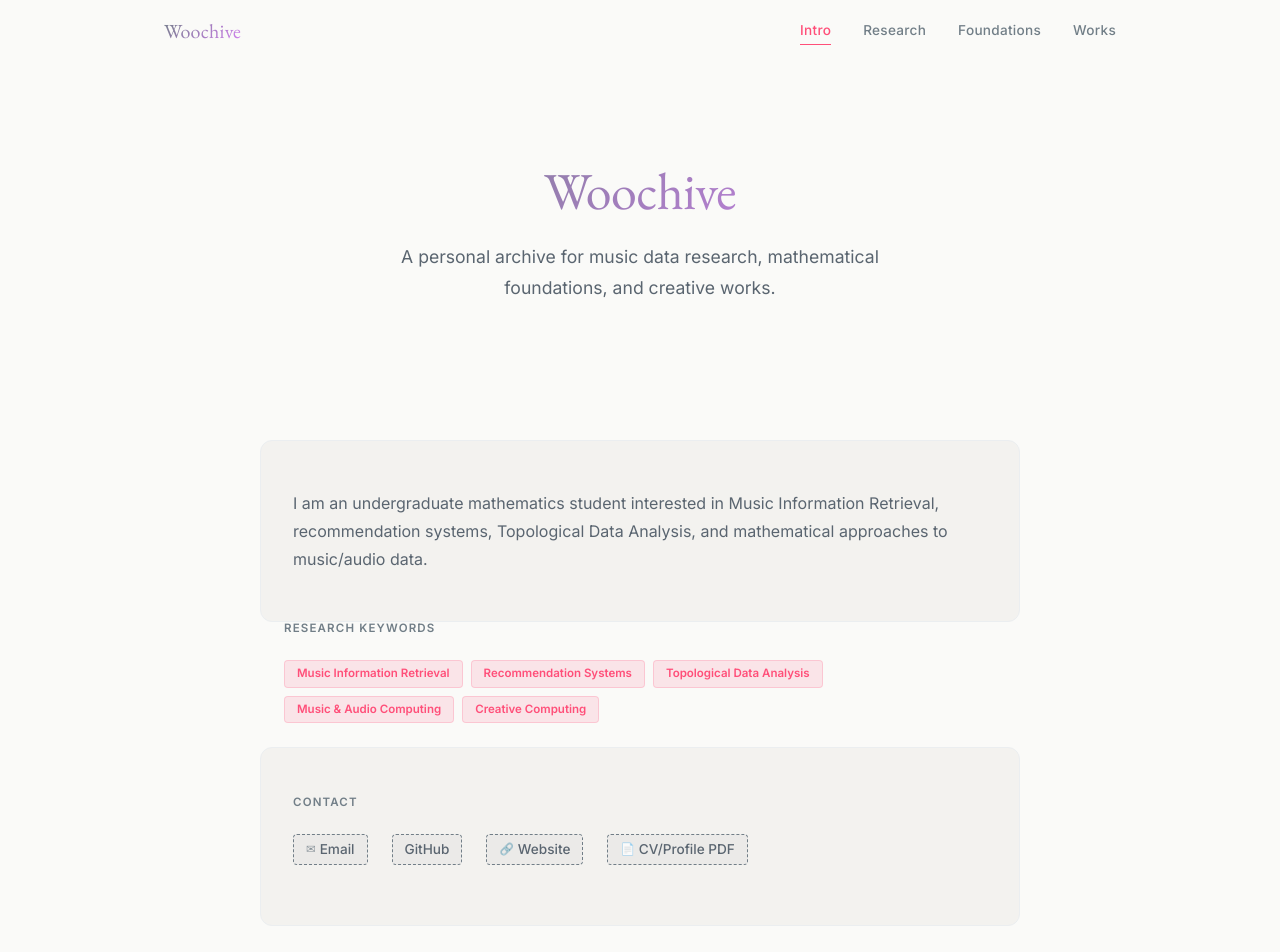
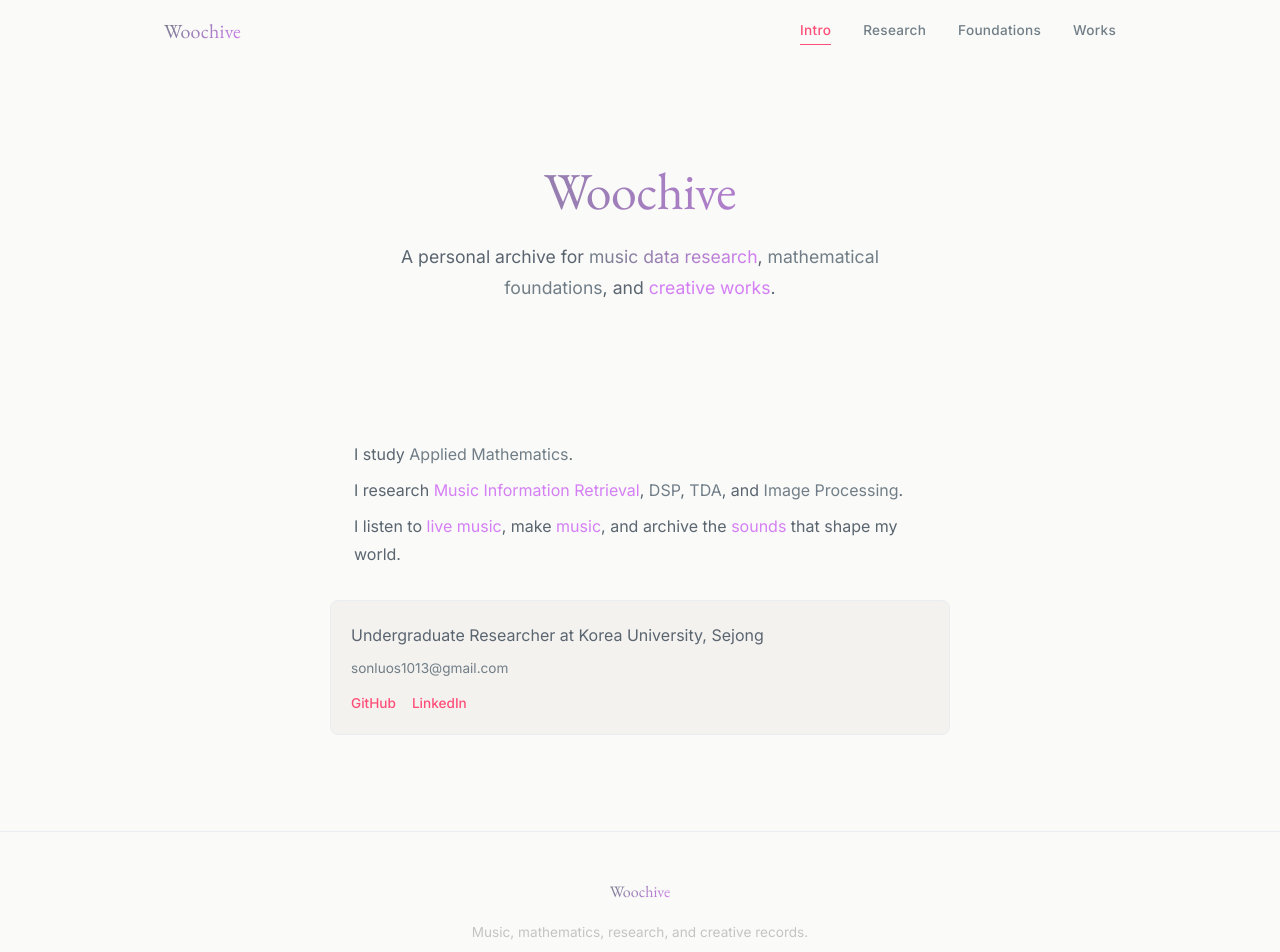
Before and after one commit to sonluos/woochive, a React (Vite) app: page / in a window 1280 px wide. Shown: the top 952 px of the page. Built offline with nearby package versions, Linux system fonts and the light colour scheme.

Commit message:
feat: refactor Intro section with gradient title, bio block, and InfoCard

```diff
--- /dev/null
+++ b/src/components/InfoCard.tsx
@@ -0,0 +1,25 @@
+import type { InfoCardData } from '../types/archive';
+
+interface InfoCardProps extends InfoCardData {}
+
+export default function InfoCard({ affiliation, email, links }: InfoCardProps) {
+  return (
+    <div className="info-card">
+      <p className="info-card__affiliation">{affiliation}</p>
+      <p className="info-card__email">{email}</p>
+      <div className="info-card__links">
+        {links.map((link) => (
+          <a
+            key={link.label}
+            className="info-card__link"
+            href={link.href}
+            target="_blank"
+            rel="noopener noreferrer"
+          >
+            {link.label}
+          </a>
+        ))}
+      </div>
+    </div>
+  );
+}
--- a/src/data/intro.ts
+++ b/src/data/intro.ts
@@ -1,23 +1,38 @@
-import type { IntroData, ContactLink } from '../types/archive';
-
-const contact: ContactLink[] = [
-  { kind: 'email', label: 'Email' },
-  { kind: 'github', label: 'GitHub' },
-  { kind: 'website', label: 'Website' },
-  { kind: 'cv', label: 'CV/Profile PDF' },
-];
+import type { IntroData } from '../types/archive';
 
 export const introData: IntroData = {
   title: 'Woochive',
   subtitle:
     'A personal archive for music data research, mathematical foundations, and creative works.',
-  bio: 'I am an undergraduate mathematics student interested in Music Information Retrieval, recommendation systems, Topological Data Analysis, and mathematical approaches to music/audio data.',
-  keywords: [
-    'Music Information Retrieval',
-    'Recommendation Systems',
-    'Topological Data Analysis',
-    'Music & Audio Computing',
-    'Creative Computing',
+  bio: [
+    {
+      text: 'I study Applied Mathematics.',
+      highlights: [{ phrase: 'Applied Mathematics', color: 'gray' }],
+    },
+    {
+      text: 'I research Music Information Retrieval, DSP, TDA, and Image Processing.',
+      highlights: [
+        { phrase: 'Music Information Retrieval', color: 'purple' },
+        { phrase: 'DSP', color: 'gray' },
+        { phrase: 'TDA', color: 'gray' },
+        { phrase: 'Image Processing', color: 'gray' },
+      ],
+    },
+    {
+      text: 'I listen to live music, make music, and archive the sounds that shape my world.',
+      highlights: [
+        { phrase: 'live music', color: 'purple' },
+        { phrase: 'music', color: 'purple' },
+        { phrase: 'sounds', color: 'purple' },
+      ],
+    },
   ],
-  contact,
+  infoCard: {
+    affiliation: 'Undergraduate Researcher at Korea University, Sejong',
+    email: 'sonluos1013@gmail.com',
+    links: [
+      { label: 'GitHub', href: 'https://github.com/sonluos' },
+      { label: 'LinkedIn', href: 'https://www.linkedin.com/in/woojin-son-541705267' },
+    ],
+  },
 };
--- a/src/pages/Home.css
+++ b/src/pages/Home.css
@@ -21,7 +21,7 @@
   font-family: var(--font-serif);
   font-size: clamp(2.8rem, 6vw, var(--text-4xl));
   font-weight: var(--weight-normal);
-  background: var(--gradient-brand);
+  background: var(--gradient-title);
   -webkit-background-clip: text;
   -webkit-text-fill-color: transparent;
   background-clip: text;
@@ -37,120 +37,106 @@
   line-height: var(--leading-relaxed);
 }
 
-.intro__nav-links {
-  display: flex;
-  gap: var(--sp-6);
-  flex-wrap: wrap;
-  justify-content: center;
+/* Highlight utility classes */
+.highlight--gray { color: #717E87; }
+.highlight--purple { color: #D57FF4; }
+.highlight--gradient {
+  background: linear-gradient(90deg, #717E87 0%, #D57FF4 100%);
+  -webkit-background-clip: text;
+  -webkit-text-fill-color: transparent;
+  background-clip: text;
 }
 
-.intro__nav-link {
-  font-size: var(--text-sm);
-  font-weight: var(--weight-medium);
-  color: var(--ink-muted);
-  text-decoration: none;
-  letter-spacing: 0.02em;
-  transition: color var(--ease);
-}
-.intro__nav-link:hover { color: var(--accent-hot); }
-
-/* About */
-.intro__about {
-  padding: var(--sp-12) var(--sp-8);
+/* Bio block */
+.intro__bio {
   margin-top: var(--sp-10);
-  background: var(--paper-2);
-  border-radius: var(--r-lg);
-  border: 1px solid var(--border-soft);
+  max-width: 38.75rem;
+  margin-left: auto;
+  margin-right: auto;
 }
 
-.intro__about-text {
-  display: flex;
-  flex-direction: column;
-  gap: var(--sp-4);
-  max-width: 38.75rem;
-}
-
-.intro__about-text p {
+.intro__bio-line {
+  font-family: var(--font-sans);
   font-size: var(--text-base);
   color: var(--ink-soft);
   line-height: var(--leading-relaxed);
+  margin-bottom: var(--sp-2);
 }
 
-.intro__about-text em {
-  font-family: var(--font-serif);
-  font-style: italic;
-  color: var(--ink);
+.intro__bio-line:last-child {
+  margin-bottom: 0;
 }
 
-/* Interests */
-.intro__interests {
-  padding: var(--sp-12) var(--sp-8);
-  margin-top: var(--sp-6);
-  background: var(--paper-2);
-  border-radius: var(--r-lg);
-  border: 1px solid var(--border-soft);
+/* Info section */
+.intro__info {
+  margin-top: var(--sp-8);
 }
 
-.intro__section-label {
-  font-family: var(--font-sans);
-  font-size: var(--text-xs);
-  font-weight: var(--weight-semibold);
-  letter-spacing: 0.1em;
-  text-transform: uppercase;
-  color: var(--ink-muted);
-  margin-bottom: var(--sp-6);
+/* InfoCard */
+.info-card {
+  background: var(--paper-2);
+  border: 1px solid var(--border-soft);
+  border-radius: var(--radius-md);
+  padding: var(--sp-5);
+  max-width: 38.75rem;
+  margin: 0 auto;
 }
 
-.intro__interest-list {
-  list-style: none;
-  display: flex;
-  flex-direction: column;
-  gap: var(--sp-3);
+.info-card__affiliation {
+  font-size: var(--text-base);
+  color: var(--ink-soft);
+  margin-bottom: var(--sp-2);
 }
 
-.intro__interest-item {
-  display: flex;
-  align-items: center;
-  gap: var(--sp-3);
-  font-size: var(--text-base);
-  color: var(--ink-soft);
-}
-
-.intro__interest-dot {
-  width: 5px;
-  height: 5px;
-  border-radius: 50%;
-  background: var(--accent-hot);
-  flex-shrink: 0;
-  opacity: 0.6;
-}
-
-/* Contact */
-.intro__contact {
-  padding: var(--sp-12) var(--sp-8);
-  margin-top: var(--sp-6);
-  background: var(--paper-2);
-  border-radius: var(--r-lg);
-  border: 1px solid var(--border-soft);
-}
-
-.intro__contact-row {
-  display: flex;
-  gap: var(--sp-6);
-  flex-wrap: wrap;
+.info-card__email {
+  font-size: var(--text-sm);
+  color: var(--ink-muted);
   margin-bottom: var(--sp-3);
 }
 
-.intro__contact-link {
-  font-size: var(--text-base);
+.info-card__links {
+  display: flex;
+  gap: var(--sp-4);
+  flex-wrap: wrap;
+}
+
+.info-card__link {
+  font-size: var(--text-sm);
+  font-weight: var(--weight-medium);
   color: var(--accent);
   text-decoration: none;
   transition: color var(--ease);
 }
-.intro__contact-link:hover { color: var(--accent-hot); }
 
-.intro__contact-note {
-  font-size: var(--text-sm);
-  color: var(--ink-muted);
-  margin-top: var(--sp-2);
+.info-card__link:hover {
+  color: var(--accent-hot);
 }
+
+/* Responsive: mobile adjustments */
+@media (max-width: 768px) {
+  .intro__hero {
+    padding-top: var(--sp-16);
+    padding-bottom: var(--sp-10);
+  }
+
+  .intro__title {
+    font-size: clamp(2rem, 8vw, 2.8rem);
+  }
+
+  .intro__tagline {
+    font-size: var(--text-base);
+    margin-bottom: var(--sp-6);
+  }
+
+  .intro__bio {
+    margin-top: var(--sp-6);
+  }
+
+  .intro__info {
+    margin-top: var(--sp-6);
+  }
+
+  .info-card {
+    padding: var(--sp-4);
+  }
+}
--- a/src/pages/Home.tsx
+++ b/src/pages/Home.tsx
@@ -1,48 +1,39 @@
 import { introData } from '../data/intro';
-import { TagList } from '../components/TagList';
-import { Placeholder } from '../components/Placeholder';
+import { renderHighlightedText } from '../utils/renderHighlightedText';
+import InfoCard from '../components/InfoCard';
+import type { TextHighlight } from '../types/archive';
 import './Home.css';
+
+const subtitleHighlights: TextHighlight[] = [
+  { phrase: 'music data research', color: 'gradient' },
+  { phrase: 'mathematical foundations', color: 'gray' },
+  { phrase: 'creative works', color: 'purple' },
+];
 
 export default function Home() {
   return (
     <main className="intro">
       <section className="intro__hero container">
         <h1 className="intro__title">{introData.title}</h1>
-        <p className="intro__tagline">{introData.subtitle}</p>
+        <p className="intro__tagline">
+          {renderHighlightedText(introData.subtitle, subtitleHighlights)}
+        </p>
       </section>
 
-      <section className="intro__about container">
-        <p className="intro__bio">{introData.bio}</p>
+      <section className="intro__bio container">
+        {introData.bio.map((line, index) => (
+          <p key={index} className="intro__bio-line">
+            {renderHighlightedText(line.text, line.highlights)}
+          </p>
+        ))}
       </section>
 
-      <section className="intro__keywords container">
-        <h2 className="intro__section-label">Research Keywords</h2>
-        <TagList tags={introData.keywords} />
-      </section>
-
-      <section className="intro__contact container">
-        <h2 className="intro__section-label">Contact</h2>
-        <div className="intro__contact-row">
-          {introData.contact.map((link) =>
-            link.href !== undefined ? (
-              <a
-                key={link.kind}
-                href={link.href}
-                className="intro__contact-link"
-                target={link.kind !== 'email' ? '_blank' : undefined}
-                rel={link.kind !== 'email' ? 'noopener noreferrer' : undefined}
-              >
-                {link.label}
-              </a>
-            ) : (
-              <Placeholder
-                key={link.kind}
-                label={link.label}
-                kind={link.kind === 'cv' ? 'pdf' : link.kind === 'website' ? 'link' : link.kind}
-              />
-            )
-          )}
-        </div>
+      <section className="intro__info container">
+        <InfoCard
+          affiliation={introData.infoCard.affiliation}
+          email={introData.infoCard.email}
+          links={introData.infoCard.links}
+        />
       </section>
     </main>
   );
--- a/src/styles/variables.css
+++ b/src/styles/variables.css
@@ -20,6 +20,7 @@
 
   /* Gradient for brand text */
   --gradient-brand: linear-gradient(135deg, #717E87 0%, #D57FF4 100%);
+  --gradient-title: linear-gradient(90deg, #717E87 0%, #D57FF4 100%);
 
   --border:     #dfe3e6;
   --border-soft:#ebeef0;
@@ -134,6 +135,7 @@
     --accent-hot-bg: rgba(255, 107, 143, 0.10);
 
     --gradient-brand: linear-gradient(135deg, #9aa5ad 0%, #e0a4f7 100%);
+    --gradient-title: linear-gradient(90deg, #9aa5ad 0%, #e0a4f7 100%);
 
     --border:     #2e2c28;
     --border-soft:#252320;
--- /dev/null
+++ b/src/utils/renderHighlightedText.tsx
@@ -0,0 +1,50 @@
+import type { TextHighlight } from '../types/archive';
+
+/**
+ * Renders text with highlighted phrases wrapped in styled <span> elements.
+ *
+ * Splits the input text at highlight boundaries and wraps matched phrases
+ * in <span> elements with the appropriate CSS class (highlight--gray,
+ * highlight--purple, or highlight--gradient).
+ *
+ * Edge cases:
+ * - No highlights → returns plain text string
+ * - Phrase not found in text → that highlight is skipped
+ */
+export function renderHighlightedText(
+  text: string,
+  highlights: TextHighlight[]
+): React.ReactNode {
+  if (highlights.length === 0) return text;
+
+  // Sort highlights by their position in the text
+  const sorted = [...highlights].sort(
+    (a, b) => text.indexOf(a.phrase) - text.indexOf(b.phrase)
+  );
+
+  const parts: React.ReactNode[] = [];
+  let lastIndex = 0;
+
+  sorted.forEach((h, i) => {
+    const start = text.indexOf(h.phrase, lastIndex);
+    if (start === -1) return; // phrase not found — skip
+
+    if (start > lastIndex) {
+      parts.push(text.slice(lastIndex, start));
+    }
+
+    parts.push(
+      <span key={i} className={`highlight--${h.color}`}>
+        {h.phrase}
+      </span>
+    );
+
+    lastIndex = start + h.phrase.length;
+  });
+
+  if (lastIndex < text.length) {
+    parts.push(text.slice(lastIndex));
+  }
+
+  return parts.length > 0 ? parts : text;
+}
```
Also changed, not shown: src/types/archive.ts (+20 -3 lines), 1 other file (tests, documents, lock files or other folders).
